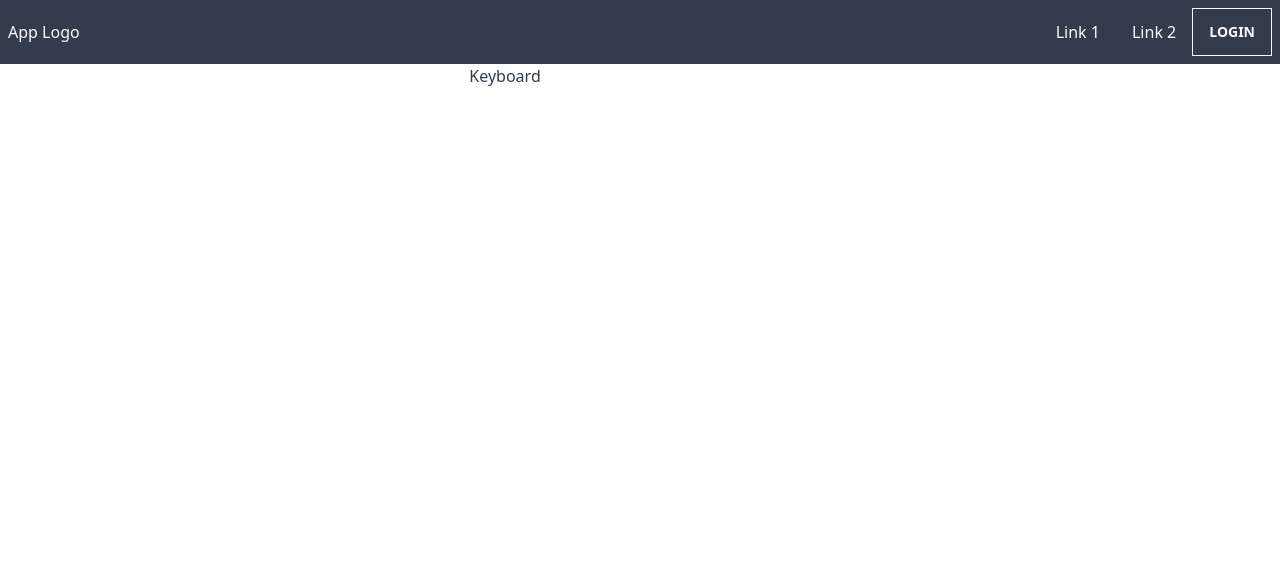
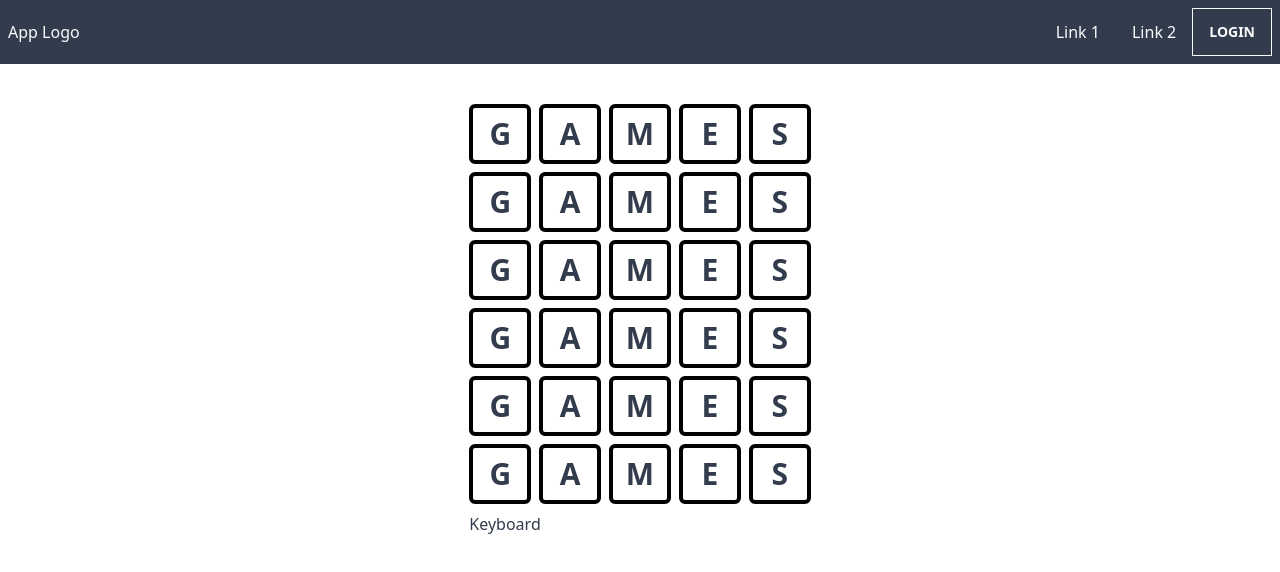
Before and after one commit to bhancockio/letter-play, a Next.js app in the folder app/: page / in a window 1280 px wide. Shown: the top 572 px of the page. Built offline with nearby package versions, Linux system fonts and the light colour scheme; no server answers.

Commit message:
Added initial ui for game

```diff
--- a/app/components/LetterTile.tsx
+++ b/app/components/LetterTile.tsx
@@ -1,8 +1,11 @@
 import React from "react";
 
 function LetterTile({ letter }) {
-	const isCorrect = letter.letter === letter.targetLetter;
-	return <div>{}</div>;
+	return (
+		<div className="w-full py-2 rounded-md text-center border-4 border-black text-3xl font-bold">
+			{letter}
+		</div>
+	);
 }
 
 export default LetterTile;
--- a/app/components/LettersGrid.tsx
+++ b/app/components/LettersGrid.tsx
@@ -1,7 +1,15 @@
 import React from "react";
+import Word from "./Word";
 
 function LettersGrid() {
-	return <div></div>;
+	return (
+		<div className="flex-col">
+			{/* Guesses */}
+			{Array.from(Array(6).keys()).map((guessNumber: number) => (
+				<Word key={guessNumber} guessNumber={guessNumber} />
+			))}
+		</div>
+	);
 }
 
 export default LettersGrid;
--- a/app/components/LettersPlayGame.tsx
+++ b/app/components/LettersPlayGame.tsx
@@ -4,7 +4,7 @@ import LettersGrid from "./LettersGrid";
 
 function LettersPlayGame() {
 	return (
-		<div className="flex flex-1">
+		<div className="flex flex-1 flex-col">
 			<LettersGrid />
 			<Keyboard />
 		</div>
--- a/app/components/Word.tsx
+++ b/app/components/Word.tsx
@@ -1,7 +1,15 @@
 import React from "react";
+import LetterTile from "./LetterTile";
 
-function Word() {
-	return <div>Word</div>;
+function Word({ guessNumber: number }) {
+	const word = "GAMES";
+	return (
+		<div className="grid grid-cols-5 gap-2 mb-2">
+			{word.split("").map((letter, index) => (
+				<LetterTile key={index} letter={letter} />
+			))}
+		</div>
+	);
 }
 
 export default Word;
--- a/app/pages/_app.tsx
+++ b/app/pages/_app.tsx
@@ -15,7 +15,7 @@ function App({ Component, pageProps }: AppProps): ReactElement {
 	return (
 		<UserProvider>
 			<Head>
-				<title>Letter Play</title>
+				<title>Letters Play</title>
 			</Head>
 			<Navbar />
 			<SafeComponet {...pageProps} />
--- a/app/pages/index.tsx
+++ b/app/pages/index.tsx
@@ -2,7 +2,7 @@ import React from "react";
 import LettersPlayGame from "../components/LettersPlayGame";
 
 const IndexPage = () => (
-	<div className="flex flex-row max-w-5xl mx-auto">
+	<div className="flex flex-row max-w-5xl mx-auto mt-10">
 		<div className="flex flex-1"></div> {/* Game information*/}
 		<LettersPlayGame />
 		<div className="flex flex-1"></div> {/* How to video*/}
```
